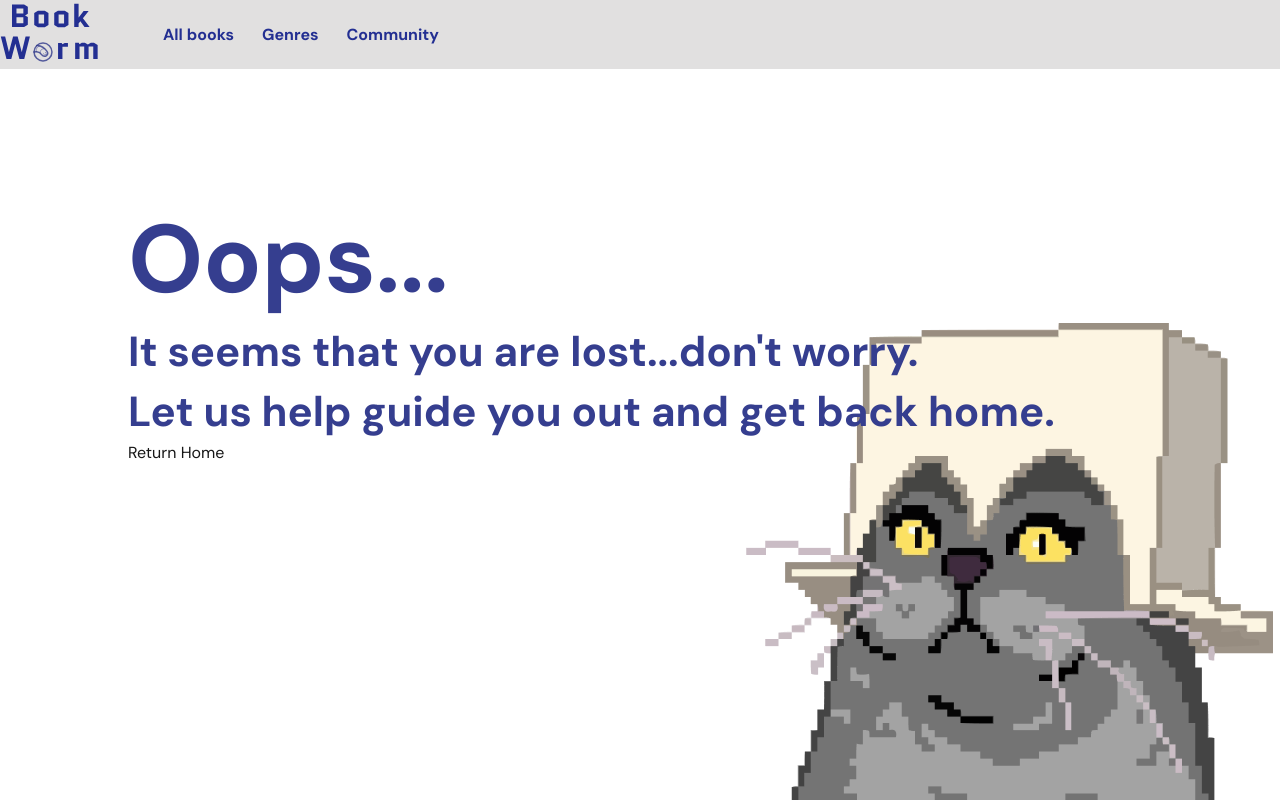
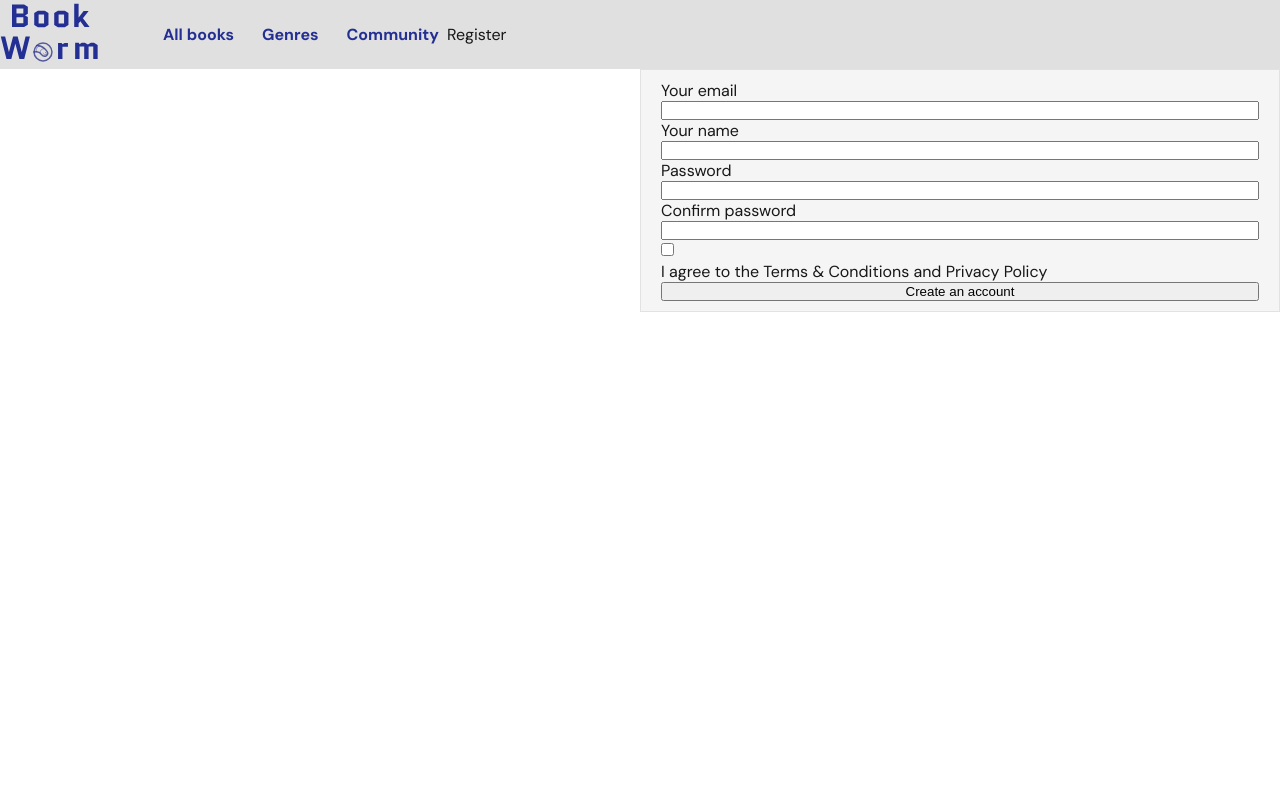
Before and after one commit to TarhonskyiOleksandr/BookWorm, a Next.js app in the folder apps/web/: page /register in a window 1280 px wide. Before the commit this address had no page. Built offline with nearby package versions, Linux system fonts and the light colour scheme.

Commit message:
feat: register basic markup

```diff
--- /dev/null
+++ b/apps/web/app/register/page.tsx
@@ -0,0 +1,15 @@
+import React from 'react';
+
+import styles from "./register.module.css";
+import { RegisterForm } from '@/features'
+
+const Register = () => {
+  return (
+    <div className={styles.register}>
+      <div></div>
+      <RegisterForm />
+    </div>
+  );
+};
+
+export default Register;
--- /dev/null
+++ b/apps/web/app/register/register.module.css
@@ -0,0 +1,4 @@
+.register {
+  display: grid;
+  grid-template-columns: 1fr 1fr;
+}
--- /dev/null
+++ b/apps/web/features/auth/RegisterForm.tsx
@@ -0,0 +1,33 @@
+import React from 'react';
+
+import styles from "./register-form.module.css";
+
+export const RegisterForm = () => {
+  return (
+    <form className={styles.register}>
+      <label>
+        Your email
+      </label>
+      <input />
+      <label>
+        Your name
+      </label>
+      <input />
+      <label>
+        Password
+      </label>
+      <input type="password" />
+      <label>
+        Confirm password
+      </label>
+      <input type="password" />
+      <div>
+        <input type="checkbox" />
+        <p>I agree to the Terms & Conditions and Privacy Policy</p>
+      </div>
+      <button type="submit">
+        Create an account
+      </button>
+    </form>
+  );
+}
--- /dev/null
+++ b/apps/web/features/auth/register-form.module.css
@@ -0,0 +1,8 @@
+.register {
+  display: flex;
+  flex-direction: column;
+  gap: 8;
+  padding: 10px 20px 10px 20px;
+  background-color: #F5F5F5;
+  border: 1px solid #E2E2E2;
+}
--- /dev/null
+++ b/apps/web/features/index.tsx
@@ -0,0 +1 @@
+export { RegisterForm } from './auth/RegisterForm';
--- a/apps/web/layout/Header/index.tsx
+++ b/apps/web/layout/Header/index.tsx
@@ -27,6 +27,13 @@ const Header = () => {
             Community
           </li>
         </ul>
+        <ul>
+          <li>
+            <Link href="/register">
+              Register
+            </Link>
+          </li>
+        </ul>
       </nav>
     </div>
   );
```
